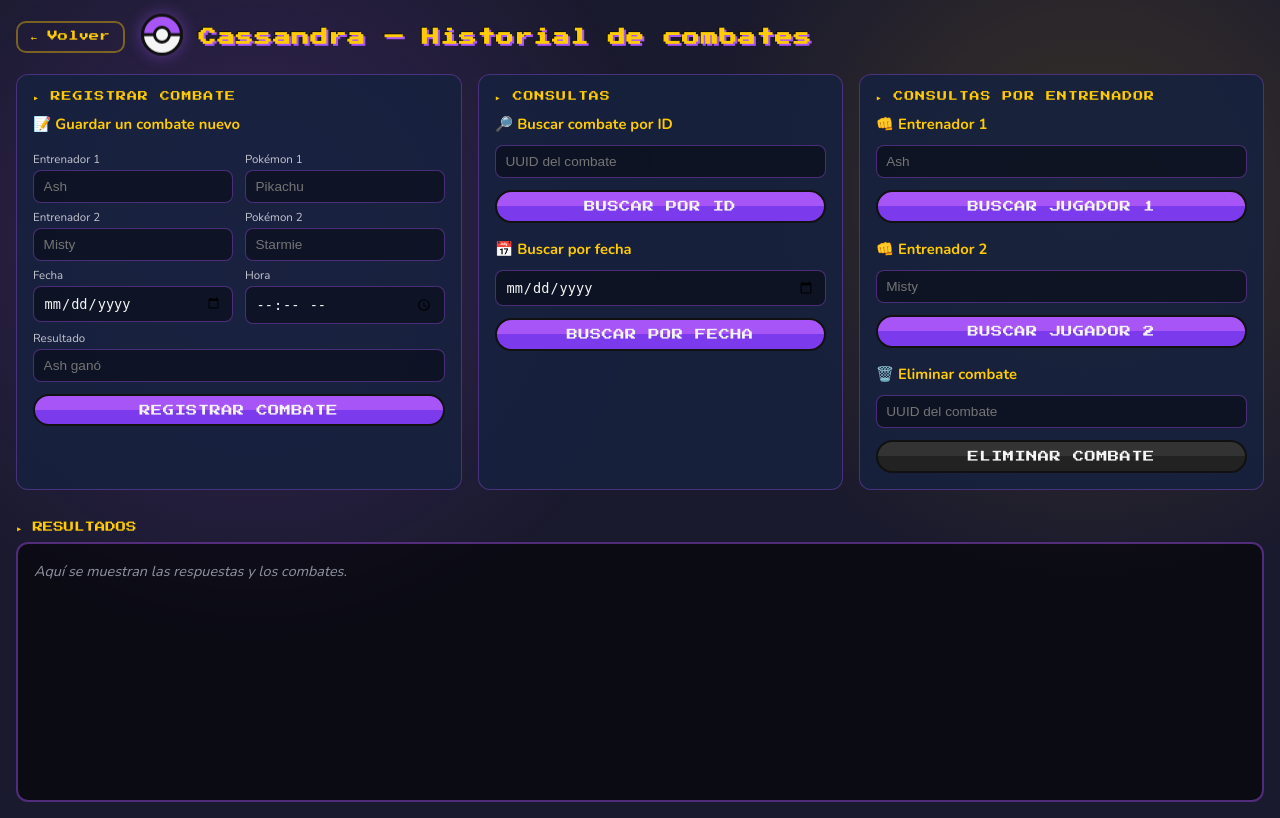
After one commit to jeqm0302/pokengue-nosql, a Flask app: page /cassandra in a window 1280 px wide. The commit adds this page. Run offline with Flask 3, Linux system fonts and the light colour scheme.

Commit message:
pagina web cassandra v1

```diff
--- a/main.py
+++ b/main.py
@@ -3,14 +3,15 @@ from pokeapi import get_pokemon, get_lista_pokemons
 from services.Neo4jService import Neo4jService
 from DAO.CassandraDAO import CassandraDAO
 from DAO.RedisDAO import RedisDAO
+from modelos.RegistroCombate import RegistroCombate
+from uuid import UUID, uuid4
+from datetime import date, time
 
 app = Flask(__name__)
 neo4j_service = Neo4jService()
 redis_dao = RedisDAO()
 from sheets import get_entrenadores, get_pokemons_domesticados
 from pymongo import MongoClient
-
-app = Flask(__name__)
 
 client = MongoClient("mongodb://localhost:27017/")
 db     = client["pokengue"]
@@ -92,15 +93,144 @@ def neo4j_estado():
     resultado = neo4j_service.obtener_estado()
     return jsonify(resultado)
 
-"""
+@app.route("/cassandra")
+def cassandra_home():
+    """Renderiza la página de demo de Cassandra."""
+    return render_template("cassandra.html")
+
+@app.route("/cassandra/estado")
+def cassandra_estado():
+    try:
+        cassandra_dao._sesion.execute("SELECT release_version FROM system.local")
+        return jsonify({"ok": True, "data": {"conectado": True}, "mensaje": "Cassandra conectada"})
+    except Exception as e:
+        return jsonify({"ok": False, "data": None,
+                        "mensaje": f"Error al conectar con Cassandra: {e}"})
+
+
+def _combate_a_dict(fila):
+    if fila is None:
+        return None
+    return {
+        "combate_id": str(fila.combate_id),
+        "fecha": fila.fecha.isoformat() if getattr(fila, "fecha", None) else None,
+        "hora": fila.hora.isoformat() if getattr(fila, "hora", None) else None,
+        "entrenador1": fila.entrenador1,
+        "pokemon1": fila.pokemon1,
+        "resultado": fila.resultado,
+        "entrenador2": fila.entrenador2,
+        "pokemon2": fila.pokemon2,
+    }
+
 @app.route("/cassandra/combate", methods=["POST"])
 def cassandra_registrar_combate():
     try:
-        combate_id = cassandra_dao.prueba1()
-        return jsonify({"ok": True, "data": {"combate_id": combate_id}, "mensaje": "Combate registrado en Cassandra"})
+        entrenador1 = request.form.get("entrenador1", "").strip()
+        pokemon1 = request.form.get("pokemon1", "").strip()
+        entrenador2 = request.form.get("entrenador2", "").strip()
+        pokemon2 = request.form.get("pokemon2", "").strip()
+        resultado = request.form.get("resultado", "").strip()
+        fecha_texto = request.form.get("fecha", "").strip()
+        hora_texto = request.form.get("hora", "").strip()
+
+        if not all([entrenador1, pokemon1, entrenador2, pokemon2, resultado, fecha_texto, hora_texto]):
+            return jsonify({"ok": False, "data": None,
+                            "mensaje": "Faltan datos para registrar el combate."}), 400
+
+        try:
+            fecha_combate = date.fromisoformat(fecha_texto)
+            hora_combate = time.fromisoformat(hora_texto)
+        except ValueError:
+            return jsonify({"ok": False, "data": None,
+                            "mensaje": "Formato de fecha u hora inválido. Usa YYYY-MM-DD y HH:MM."}), 400
+
+        combate_id = uuid4()
+        combate = RegistroCombate(
+            combate_id, fecha_combate, hora_combate,
+            entrenador1, pokemon1, resultado,
+            entrenador2, pokemon2,
+        )
+        cassandra_dao.agregar(combate)
+        return jsonify({"ok": True, "data": _combate_a_dict(combate),
+                        "mensaje": "Combate registrado en Cassandra"})
     except Exception as e:
-        return jsonify({"ok": False, "data": None, "mensaje": str(e)}), 500
-"""
+        return jsonify({"ok": False, "data": None,
+                        "mensaje": str(e)}), 500
+
+@app.route("/cassandra/combate/<combate_id>")
+def cassandra_buscar_por_id(combate_id):
+    try:
+        rows = cassandra_dao.buscar_por_id(UUID(combate_id))
+        fila = next(iter(rows), None)
+        if fila is None:
+            return jsonify({"ok": False, "data": None,
+                            "mensaje": f"No se encontró combate con id {combate_id}."}), 404
+        return jsonify({"ok": True, "data": _combate_a_dict(fila),
+                        "mensaje": "Combate encontrado."})
+    except Exception as e:
+        return jsonify({"ok": False, "data": None,
+                        "mensaje": str(e)}), 500
+
+@app.route("/cassandra/fecha")
+def cassandra_buscar_por_fecha():
+    try:
+        fecha_texto = request.args.get("fecha", "").strip()
+        if not fecha_texto:
+            return jsonify({"ok": False, "data": None,
+                            "mensaje": "Debés indicar una fecha como YYYY-MM-DD."}), 400
+        fecha_combate = date.fromisoformat(fecha_texto)
+        filas = list(cassandra_dao.buscar_por_fecha(fecha_combate))
+        return jsonify({"ok": True,
+                        "data": [_combate_a_dict(f) for f in filas],
+                        "mensaje": f"Se encontraron {len(filas)} combates en {fecha_texto}."})
+    except ValueError:
+        return jsonify({"ok": False, "data": None,
+                        "mensaje": "Formato de fecha inválido. Usa YYYY-MM-DD."}), 400
+    except Exception as e:
+        return jsonify({"ok": False, "data": None,
+                        "mensaje": str(e)}), 500
+
+@app.route("/cassandra/jugador1/<jugador>")
+def cassandra_buscar_por_jugador1(jugador):
+    try:
+        filas = list(cassandra_dao.buscar_por_jugador1(jugador))
+        return jsonify({"ok": True,
+                        "data": [_combate_a_dict(f) for f in filas],
+                        "mensaje": f"Se encontraron {len(filas)} combates para {jugador}."})
+    except Exception as e:
+        return jsonify({"ok": False, "data": None,
+                        "mensaje": str(e)}), 500
+
+@app.route("/cassandra/jugador2/<jugador>")
+def cassandra_buscar_por_jugador2(jugador):
+    try:
+        filas = list(cassandra_dao.buscar_por_jugador2(jugador))
+        return jsonify({"ok": True,
+                        "data": [_combate_a_dict(f) for f in filas],
+                        "mensaje": f"Se encontraron {len(filas)} combates para {jugador}."})
+    except Exception as e:
+        return jsonify({"ok": False, "data": None,
+                        "mensaje": str(e)}), 500
+
+@app.route("/cassandra/combate/<combate_id>", methods=["DELETE"])
+def cassandra_eliminar_combate(combate_id):
+    try:
+        rows = cassandra_dao.buscar_por_id(UUID(combate_id))
+        fila = next(iter(rows), None)
+        if fila is None:
+            return jsonify({"ok": False, "data": None,
+                            "mensaje": f"No se encontró combate con id {combate_id}."}), 404
+        combate = RegistroCombate(
+            UUID(combate_id), fila.fecha, fila.hora,
+            fila.entrenador1, fila.pokemon1, fila.resultado,
+            fila.entrenador2, fila.pokemon2,
+        )
+        cassandra_dao.eliminar(combate)
+        return jsonify({"ok": True, "data": {"combate_id": combate_id},
+                        "mensaje": "Combate eliminado de Cassandra."})
+    except Exception as e:
+        return jsonify({"ok": False, "data": None,
+                        "mensaje": str(e)}), 500
 
 @app.route("/pokedex")
 def cargar_pokedex():
--- /dev/null
+++ b/templates/cassandra.html
@@ -0,0 +1,358 @@
+<!DOCTYPE html>
+<html lang="es">
+<head>
+  <meta charset="UTF-8" />
+  <meta name="viewport" content="width=device-width, initial-scale=1.0"/>
+  <title>Cassandra — Historial de Combates</title>
+  <link href="https://fonts.googleapis.com/css2?family=Press+Start+2P&family=Nunito:wght@400;700&display=swap" rel="stylesheet"/>
+  <style>
+    :root {
+      --red: #E3350D;
+      --purple: #a855f7;
+      --dark: #1a1a2e;
+      --yellow: #FFCB05;
+      --white: #f5f5f5;
+      --card-bg: rgba(22, 33, 62, 0.88);
+      --ok: #5fd66b;
+      --err: #ff7a5c;
+    }
+
+    * { margin: 0; padding: 0; box-sizing: border-box; }
+
+    body {
+      background-color: var(--dark);
+      color: var(--white);
+      font-family: 'Nunito', sans-serif;
+      min-height: 100vh;
+      padding: 1rem;
+      position: relative;
+    }
+
+    body::before {
+      content: '';
+      position: fixed;
+      inset: 0;
+      background: radial-gradient(circle at 20% 30%, rgba(168,85,247,0.18), transparent 35%),
+                  radial-gradient(circle at 85% 25%, rgba(255,203,5,0.14), transparent 32%);
+      z-index: 0;
+    }
+
+    .wrap { position: relative; z-index: 1; max-width: 1400px; margin: 0 auto; }
+
+    header {
+      display: flex;
+      align-items: center;
+      gap: 1rem;
+      margin-bottom: 1rem;
+      flex-wrap: wrap;
+    }
+
+    .back {
+      font-family: 'Press Start 2P', monospace;
+      font-size: 0.65rem;
+      color: var(--yellow);
+      text-decoration: none;
+      border: 2px solid rgba(255,203,5,0.4);
+      padding: 0.5rem 0.8rem;
+      border-radius: 10px;
+      transition: all 0.2s;
+      white-space: nowrap;
+    }
+    .back:hover { background: var(--yellow); color: var(--dark); }
+
+    .pokeball {
+      width: 42px; height: 42px;
+      border-radius: 50%;
+      background: linear-gradient(180deg, var(--purple) 50%, var(--white) 50%);
+      border: 3px solid #111;
+      position: relative;
+      flex-shrink: 0;
+      animation: float 3s ease-in-out infinite;
+      box-shadow: 0 0 16px rgba(168,85,247,0.45);
+    }
+    .pokeball::before { content: ''; position: absolute; top: 50%; left: 50%; transform: translate(-50%, -50%); width: 100%; height: 3px; background: #111; }
+    .pokeball::after { content: ''; position: absolute; top: 50%; left: 50%; transform: translate(-50%, -50%); width: 12px; height: 12px; border-radius: 50%; background: var(--white); border: 3px solid #111; }
+    @keyframes float { 0%,100% { transform: translateY(0); } 50% { transform: translateY(-7px); } }
+
+    header h1 {
+      font-family: 'Press Start 2P', monospace;
+      font-size: 1.1rem;
+      color: var(--yellow);
+      text-shadow: 2px 2px 0 var(--purple), -1px -1px 0 #111;
+      letter-spacing: 1px;
+      line-height: 1.4;
+    }
+
+    .cols {
+      display: grid;
+      grid-template-columns: 1.1fr 0.9fr 1fr;
+      gap: 1rem;
+      margin-bottom: 1rem;
+    }
+
+    .col-title {
+      font-family: 'Press Start 2P', monospace;
+      font-size: 0.62rem;
+      color: var(--yellow);
+      margin-bottom: 0.7rem;
+      letter-spacing: 1px;
+    }
+
+    .card {
+      background: var(--card-bg);
+      border: 1px solid rgba(168,85,247,0.35);
+      border-radius: 12px;
+      padding: 1rem;
+      margin-bottom: 1rem;
+    }
+    .card h3 {
+      font-size: 0.92rem;
+      color: var(--yellow);
+      margin-bottom: 0.7rem;
+    }
+
+    label { display: block; font-size: 0.72rem; color: #c6c6d1; margin: 0.35rem 0 0.2rem; }
+    input[type="text"], input[type="datetime-local"], input[type="date"], input[type="time"], select {
+      width: 100%;
+      background: rgba(0,0,0,0.4);
+      border: 1px solid rgba(168,85,247,0.4);
+      border-radius: 8px;
+      color: var(--white);
+      padding: 0.5rem 0.6rem;
+      font-size: 0.85rem;
+      outline: none;
+      transition: border-color 0.2s;
+    }
+    input:focus, select:focus { border-color: var(--yellow); }
+
+    .row2 { display: grid; grid-template-columns: 1fr 1fr; gap: 0.75rem; }
+    button {
+      width: 100%;
+      margin-top: 0.75rem;
+      background: linear-gradient(180deg, var(--purple) 50%, #7c3aed 50%);
+      color: var(--white);
+      border: 2px solid #111;
+      border-radius: 24px;
+      padding: 0.55rem;
+      font-family: 'Press Start 2P', monospace;
+      font-size: 0.7rem;
+      cursor: pointer;
+      letter-spacing: 0.5px;
+      transition: transform 0.15s, box-shadow 0.15s;
+    }
+    button:hover { transform: translateY(-2px); box-shadow: 0 7px 18px rgba(168,85,247,0.35); }
+    button.danger { background: linear-gradient(180deg, #333 50%, #222 50%); }
+
+    .results-title { font-family: 'Press Start 2P', monospace; font-size: 0.65rem; color: var(--yellow); margin-bottom: 0.5rem; }
+    #resultado {
+      background: rgba(0,0,0,0.55);
+      border: 2px solid rgba(168,85,247,0.45);
+      border-radius: 12px;
+      padding: 1rem;
+      min-height: 260px;
+      overflow-y: auto;
+      font-size: 0.9rem;
+      line-height: 1.6;
+      color: #e1e1f0;
+    }
+    #resultado::-webkit-scrollbar { width: 8px; }
+    #resultado::-webkit-scrollbar-thumb { background: rgba(168,85,247,0.7); border-radius: 4px; }
+
+    .placeholder { color: #8f92a1; font-style: italic; }
+    .item { margin-bottom: 0.75rem; }
+    .muted { color: #8f92a1; }
+    .num { color: var(--yellow); font-weight: 700; }
+    .id-big { font-family: 'Press Start 2P', monospace; color: var(--yellow); display: inline-block; margin-top: 0.4rem; }
+    .ok-line { color: var(--ok); font-weight: 700; }
+    .err-line { color: var(--err); font-weight: 700; }
+    .hint { display: block; margin-top: 0.6rem; color: #a6b3ff; font-size: 0.82rem; }
+
+    .horizontal { display: flex; gap: 1rem; flex-wrap: wrap; }
+    .stretch { flex: 1; min-width: 220px; }
+
+    @media (max-width: 980px) {
+      .cols { grid-template-columns: 1fr; }
+    }
+  </style>
+</head>
+<body>
+  <div class="wrap">
+    <header>
+      <a class="back" href="/">← Volver</a>
+      <div class="pokeball"></div>
+      <h1>Cassandra — Historial de combates</h1>
+    </header>
+
+    <div class="cols">
+      <div class="card">
+        <div class="col-title">▸ REGISTRAR COMBATE</div>
+        <h3>📝 Guardar un combate nuevo</h3>
+        <form id="formRegistrar" onsubmit="registrarCombate(event)">
+          <div class="row2">
+            <div>
+              <label for="entrenador1">Entrenador 1</label>
+              <input id="entrenador1" type="text" placeholder="Ash" required />
+            </div>
+            <div>
+              <label for="pokemon1">Pokémon 1</label>
+              <input id="pokemon1" type="text" placeholder="Pikachu" required />
+            </div>
+          </div>
+          <div class="row2">
+            <div>
+              <label for="entrenador2">Entrenador 2</label>
+              <input id="entrenador2" type="text" placeholder="Misty" required />
+            </div>
+            <div>
+              <label for="pokemon2">Pokémon 2</label>
+              <input id="pokemon2" type="text" placeholder="Starmie" required />
+            </div>
+          </div>
+          <div class="row2">
+            <div>
+              <label for="fecha">Fecha</label>
+              <input id="fecha" type="date" required />
+            </div>
+            <div>
+              <label for="hora">Hora</label>
+              <input id="hora" type="time" required />
+            </div>
+          </div>
+          <label for="resultado">Resultado</label>
+          <input id="resultadoInput" type="text" placeholder="Ash ganó" required />
+          <button type="submit">REGISTRAR COMBATE</button>
+        </form>
+      </div>
+
+      <div class="card">
+        <div class="col-title">▸ CONSULTAS</div>
+        <h3>🔎 Buscar combate por ID</h3>
+        <form onsubmit="buscarPorId(event)">
+          <input id="buscarId" type="text" placeholder="UUID del combate" required />
+          <button type="submit">BUSCAR POR ID</button>
+        </form>
+
+        <h3 style="margin-top:1rem;">📅 Buscar por fecha</h3>
+        <form onsubmit="buscarPorFecha(event)">
+          <input id="buscarFecha" type="date" required />
+          <button type="submit">BUSCAR POR FECHA</button>
+        </form>
+      </div>
+
+      <div class="card">
+        <div class="col-title">▸ CONSULTAS POR ENTRENADOR</div>
+        <h3>👊 Entrenador 1</h3>
+        <form onsubmit="buscarPorJugador1(event)">
+          <input id="buscarJugador1" type="text" placeholder="Ash" required />
+          <button type="submit">BUSCAR JUGADOR 1</button>
+        </form>
+
+        <h3 style="margin-top:1rem;">👊 Entrenador 2</h3>
+        <form onsubmit="buscarPorJugador2(event)">
+          <input id="buscarJugador2" type="text" placeholder="Misty" required />
+          <button type="submit">BUSCAR JUGADOR 2</button>
+        </form>
+
+        <h3 style="margin-top:1rem;">🗑️ Eliminar combate</h3>
+        <form onsubmit="eliminarCombate(event)">
+          <input id="eliminarId" type="text" placeholder="UUID del combate" required />
+          <button type="submit" class="danger">ELIMINAR COMBATE</button>
+        </form>
+      </div>
+    </div>
+
+    <div class="results-title">▸ RESULTADOS</div>
+    <div id="resultado"> <span class="placeholder">Aquí se muestran las respuestas y los combates.</span> </div>
+  </div>
+
+  <script>
+    const caja = document.getElementById("resultado");
+    const esc = (t) => t == null ? "" : String(t)
+      .replace(/&/g, "&amp;").replace(/</g, "&lt;").replace(/>/g, "&gt;");
+
+    function mostrar(html) { caja.innerHTML = html; caja.scrollTop = 0; }
+    function mostrarError(msg) { mostrar(`<div class="err-line">⚠️ ${esc(msg)}</div>`); }
+
+    function combateHtml(c) {
+      return `<div class="item"><strong>${esc(c.entrenador1)} (${esc(c.pokemon1)}) vs ${esc(c.entrenador2)} (${esc(c.pokemon2)})</strong><br>
+        Resultado: ${esc(c.resultado)}<br>
+        Fecha: ${esc(c.fecha)} · Hora: ${esc(c.hora)}<br>
+        ID: <span class="id-big">${esc(c.combate_id)}</span></div>`;
+    }
+
+    async function registrarCombate(ev) {
+      ev.preventDefault();
+      try {
+        const body = new URLSearchParams({
+          entrenador1: document.getElementById("entrenador1").value,
+          pokemon1: document.getElementById("pokemon1").value,
+          entrenador2: document.getElementById("entrenador2").value,
+          pokemon2: document.getElementById("pokemon2").value,
+          resultado: document.getElementById("resultadoInput").value,
+          fecha: document.getElementById("fecha").value,
+          hora: document.getElementById("hora").value,
+        });
+        const resp = await fetch("/cassandra/combate", { method: "POST", body });
+        const r = await resp.json();
+        if (!r.ok) return mostrarError(r.mensaje);
+        mostrar(`<div class="ok-line">✅ Combate guardado</div>${combateHtml(r.data)}`);
+      } catch (e) { mostrarError("No se pudo conectar con el servidor."); }
+    }
+
+    async function buscarPorId(ev) {
+      ev.preventDefault();
+      try {
+        const id = document.getElementById("buscarId").value.trim();
+        const resp = await fetch(`/cassandra/combate/${encodeURIComponent(id)}`);
+        const r = await resp.json();
+        if (!r.ok) return mostrarError(r.mensaje);
+        mostrar(combateHtml(r.data));
+      } catch (e) { mostrarError("No se pudo conectar con el servidor."); }
+    }
+
+    async function buscarPorFecha(ev) {
+      ev.preventDefault();
+      try {
+        const fecha = document.getElementById("buscarFecha").value;
+        const resp = await fetch(`/cassandra/fecha?fecha=${encodeURIComponent(fecha)}`);
+        const r = await resp.json();
+        if (!r.ok) return mostrarError(r.mensaje);
+        mostrar(r.data.length === 0 ? `<div class="muted">No hay combates en esa fecha.</div>` : r.data.map(combateHtml).join(""));
+      } catch (e) { mostrarError("No se pudo conectar con el servidor."); }
+    }
+
+    async function buscarPorJugador1(ev) {
+      ev.preventDefault();
+      try {
+        const jugador = document.getElementById("buscarJugador1").value.trim();
+        const resp = await fetch(`/cassandra/jugador1/${encodeURIComponent(jugador)}`);
+        const r = await resp.json();
+        if (!r.ok) return mostrarError(r.mensaje);
+        mostrar(r.data.length === 0 ? `<div class="muted">No se encontraron combates para ${esc(jugador)}.</div>` : r.data.map(combateHtml).join(""));
+      } catch (e) { mostrarError("No se pudo conectar con el servidor."); }
+    }
+
+    async function buscarPorJugador2(ev) {
+      ev.preventDefault();
+      try {
+        const jugador = document.getElementById("buscarJugador2").value.trim();
+        const resp = await fetch(`/cassandra/jugador2/${encodeURIComponent(jugador)}`);
+        const r = await resp.json();
+        if (!r.ok) return mostrarError(r.mensaje);
+        mostrar(r.data.length === 0 ? `<div class="muted">No se encontraron combates para ${esc(jugador)}.</div>` : r.data.map(combateHtml).join(""));
+      } catch (e) { mostrarError("No se pudo conectar con el servidor."); }
+    }
+
+    async function eliminarCombate(ev) {
+      ev.preventDefault();
+      try {
+        const id = document.getElementById("eliminarId").value.trim();
+        const resp = await fetch(`/cassandra/combate/${encodeURIComponent(id)}`, { method: "DELETE" });
+        const r = await resp.json();
+        if (!r.ok) return mostrarError(r.mensaje);
+        mostrar(`<div class="ok-line">🗑️ Combate eliminado</div><div>ID: <span class="id-big">${esc(id)}</span></div>`);
+      } catch (e) { mostrarError("No se pudo conectar con el servidor."); }
+    }
+  </script>
+</body>
+</html>
--- a/templates/index.html
+++ b/templates/index.html
@@ -303,11 +303,12 @@
         <div class="db-desc">Red social Pokémon</div>
         <div class="demo-link">VER DEMO</div>
       </a>
-      <div class="db-card cass">
+      <a href="/cassandra" class="db-card cass">
         <div class="db-icon">💎</div>
         <div class="db-name">Cassandra</div>
         <div class="db-desc">Historial de batallas</div>
-      </div>
+        <div class="demo-link">VER DEMO</div>
+      </a>
       <a href="/redis" class="db-card redis">
         <div class="db-icon">⚡</div>
         <div class="db-name">Redis</div>
```
